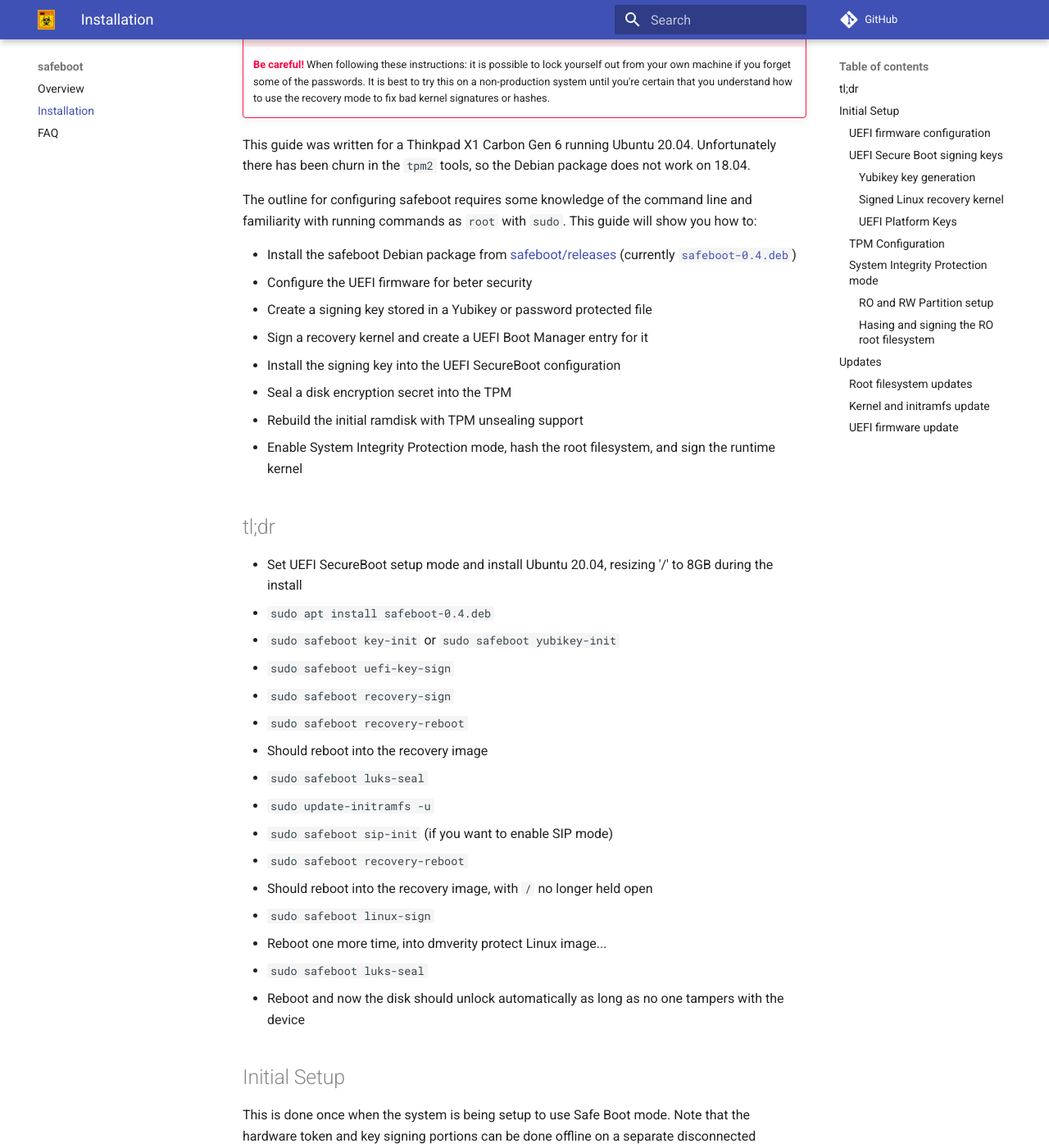
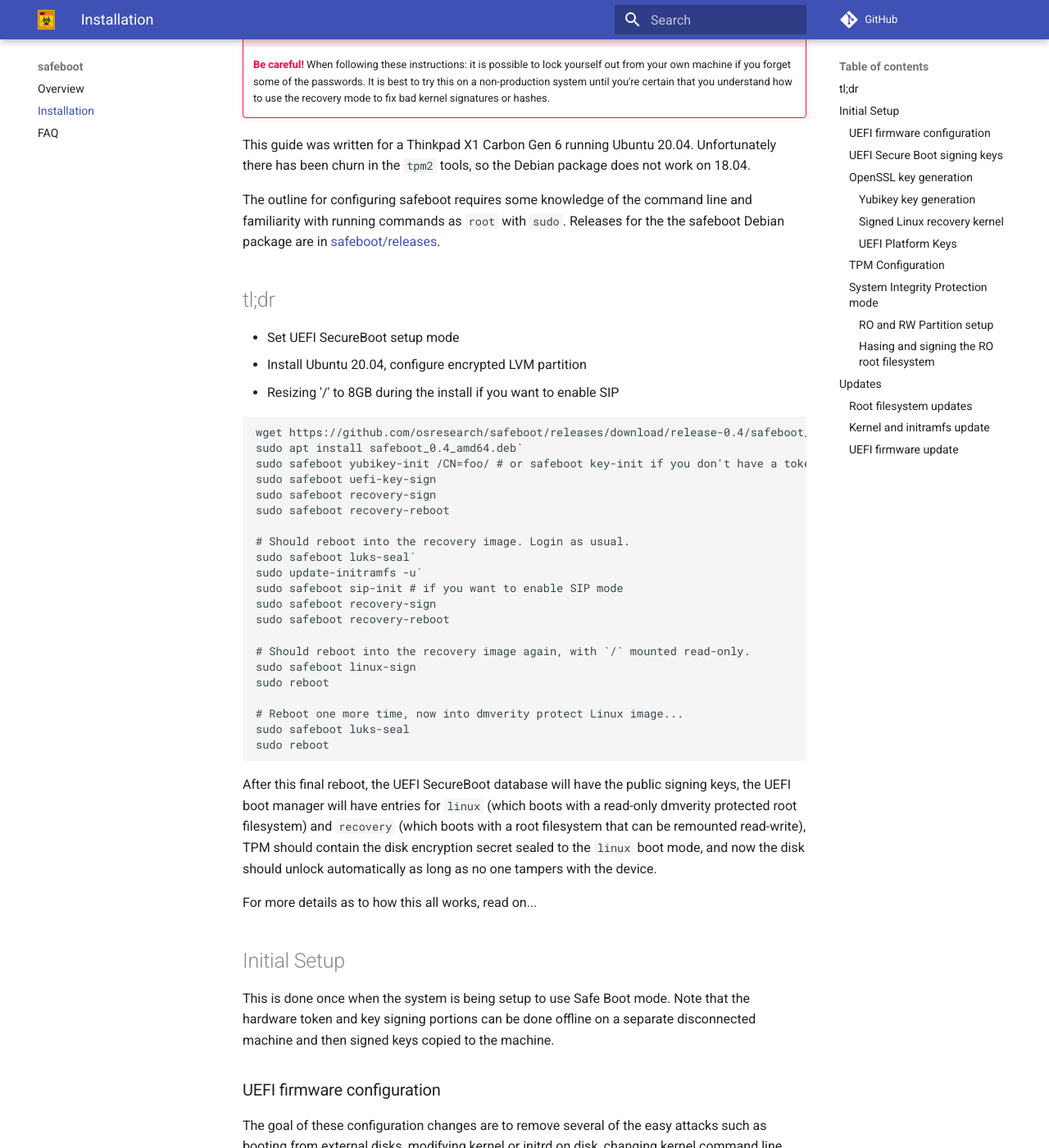
Before and after one commit to osresearch/safeboot, an MkDocs documentation site: the page built from docs/install.md, in a window 1280 px wide and 1400 px high, scrolled down 716 px. Shown: the whole window at 82% size. Built offline with MkDocs 1.6.1 and Material for MkDocs 9.7.7, drawn with Linux system fonts in a browser that asks for light colours; comment, search, counter and statistics services are not loaded; some of the changed text lies outside the part shown.

Commit message:
install: reworking some of the examples

````diff
--- a/docs/install.md
+++ b/docs/install.md
@@ -16,36 +16,46 @@
 
 The outline for configuring safeboot requires some knowledge of the
 command line and familiarity with running commands as `root` with `sudo`.
-This guide will show you how to:
-
-* Install the safeboot Debian package from [safeboot/releases](https://github.com/osresearch/safeboot/releases) (currently [`safeboot-0.4.deb`](https://github.com/osresearch/safeboot/releases/download/release-0.4/safeboot_0.4_amd64.deb))
-* Configure the UEFI firmware for beter security
-* Create a signing key stored in a Yubikey or password protected file
-* Sign a recovery kernel and create a UEFI Boot Manager entry for it
-* Install the signing key into the UEFI SecureBoot configuration
-* Seal a disk encryption secret into the TPM
-* Rebuild the initial ramdisk with TPM unsealing support
-* Enable System Integrity Protection mode, hash the root filesystem, and
-sign the runtime kernel
+Releases for the the safeboot Debian package are in [safeboot/releases](https://github.com/osresearch/safeboot/releases).
 
 ## tl;dr
 
-* Set UEFI SecureBoot setup mode and install Ubuntu 20.04, resizing '/' to 8GB during the install
-* `sudo apt install safeboot-0.4.deb`
-* `sudo safeboot key-init` or `sudo safeboot yubikey-init`
-* `sudo safeboot uefi-key-sign`
-* `sudo safeboot recovery-sign`
-* `sudo safeboot recovery-reboot`
-* Should reboot into the recovery image
-* `sudo safeboot luks-seal`
-* `sudo update-initramfs -u`
-* `sudo safeboot sip-init` (if you want to enable SIP mode)
-* `sudo safeboot recovery-reboot`
-* Should reboot into the recovery image, with `/` no longer held open
-* `sudo safeboot linux-sign`
-* Reboot one more time, into dmverity protect Linux image...
-* `sudo safeboot luks-seal`
-* Reboot and now the disk should unlock automatically as long as no one tampers with the device
+* Set UEFI SecureBoot setup mode
+* Install Ubuntu 20.04, configure encrypted LVM partition
+* Resizing '/' to 8GB during the install if you want to enable SIP
+
+```
+wget https://github.com/osresearch/safeboot/releases/download/release-0.4/safeboot_0.4_amd64.deb`
+sudo apt install safeboot_0.4_amd64.deb`
+sudo safeboot yubikey-init /CN=foo/ # or safeboot key-init if you don't have a token
+sudo safeboot uefi-key-sign
+sudo safeboot recovery-sign
+sudo safeboot recovery-reboot
+
+# Should reboot into the recovery image. Login as usual.
+sudo safeboot luks-seal`
+sudo update-initramfs -u`
+sudo safeboot sip-init # if you want to enable SIP mode
+sudo safeboot recovery-sign
+sudo safeboot recovery-reboot
+
+# Should reboot into the recovery image again, with `/` mounted read-only.
+sudo safeboot linux-sign
+sudo reboot
+
+# Reboot one more time, now into dmverity protect Linux image...
+sudo safeboot luks-seal
+sudo reboot
+```
+After this final reboot, the UEFI SecureBoot database will have the
+public signing keys, the UEFI boot manager will have entries for `linux`
+(which boots with a read-only dmverity protected root filesystem)
+and `recovery` (which boots with a root filesystem that can be remounted
+read-write), TPM should contain the disk encryption secret sealed to
+the `linux` boot mode, and now the disk should unlock automatically
+as long as no one tampers with the device.
+
+For more details as to how this all works, read on...
 
 ## Initial Setup
 This is done once when the system is being setup to use Safe Boot mode.
@@ -86,15 +96,34 @@
 of the system since even with root access an attacker can't
 gain persistence in the `/` or in the kernel.
 
+### OpenSSL key generation
+
+First step is to generate a new key that will be used for UEFI SecureBoot:
+
+```
+sudo safeboot key-init /CN=foo/OU=bar/O=example.com/
+```
+
+The `key-init` subcommand will generate a password protected RSA2048 key
+and store it in `/etc/safeboot/` along with the public certificate.
+The password provided here will be required to sign new kernel images
+and initrds, so don't lose it!
+
+TODO: What is the purpose of the x509 subject?
+
 #### Yubikey key generation
 ![Output of `yubikey-init` command](images/yubikey-init.png)
 
 !!! note
-    Skip this if you have already initialized your hardware token.
+    Skip this if you have already initialized your hardware token and
+    enrolled your keys in the UEFI SecureBoot database.
+    Running it again will erase the keys from your hardware token.
 
-First step is to generate a new key that will be used for UEFI SecureBoot.
-The Yubikey needs to have CCID mode enabled and a key generated.
-The `safeboot yubikey-init` subcommand will do several steps:
+First step is to generate a new key that will be used for UEFI SecureBoot:
+```
+sudo safeboot yubikey-init /CN=foo/OU=bar/O=example.com/
+```
+The `yubikey-init` subcommand will do several steps:
 
 * Use `ykpersonalize` to enable CCID mode. (TODO)
 * Generate a new private key inside the Yubikey and export the public key
@@ -102,27 +131,26 @@
 * Reimport the certificate into the Yubikey so that UEFI variables and images
 can be signed with the hardware token.
 
+The public certificate is stored in `/etc/safeboot/cert.pem`. The private
+key never leaves the hardware token so it is much more difficult for
+an adversary to clone.
+
+
 #### Signed Linux recovery kernel
 ![Output of `sign-kernel`](images/sign-kernel.png)
-
-The first step is to sign and install a recovery kernel, which will be able
-to read/write mount the root filesystem, and does not have TPM sealing keys,
-so it will always require a recovery password to decrypt the disk.
 
 !!! warning
     If you don't have a recovery entry in the EFI boot manager on the disk,
     you would need to have a USB drive signed with a key in the UEFI `db`
     to recover from errors.
 
-To create the `recovery` entry with the current kernel and initrd, and
-the default command line parameters as the current kernel:
+The next step is to use the Yubikey or OpenSSL key to sign and install
+a recovery kernel, which will be able to read/write mount the root
+filesystem, and does not have TPM sealing keys, so it will always require
+a recovery password to decrypt the disk.
 
 ```
-sudo safeboot sign-kernel \
-	recovery \
-	/boot/vmlinuz \
-	/boot/initrd.img \
-	"root=/dev/mapper/vgubuntu-root ro quiet splash vt.handoff=7"
+sudo safeboot recovery-sign
 ```
 
 This command will:
````
Also changed, not shown: other parts of docs/install.md (+9 -9 lines).
